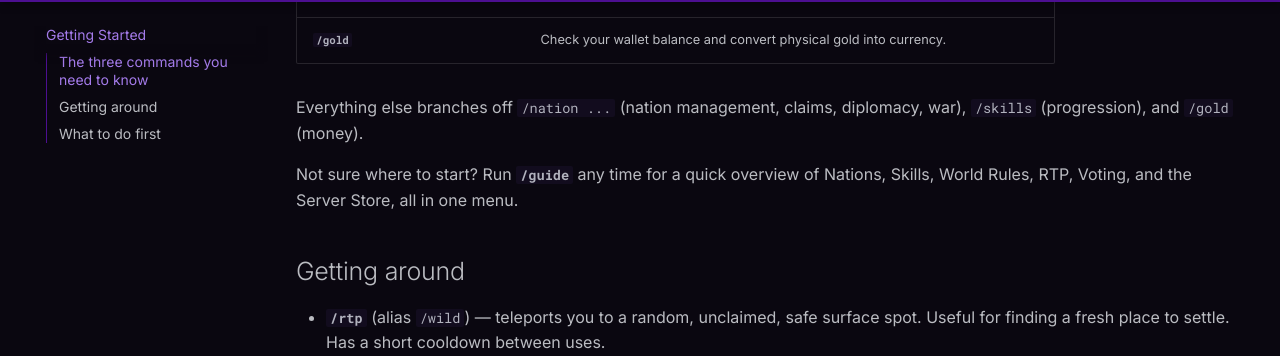
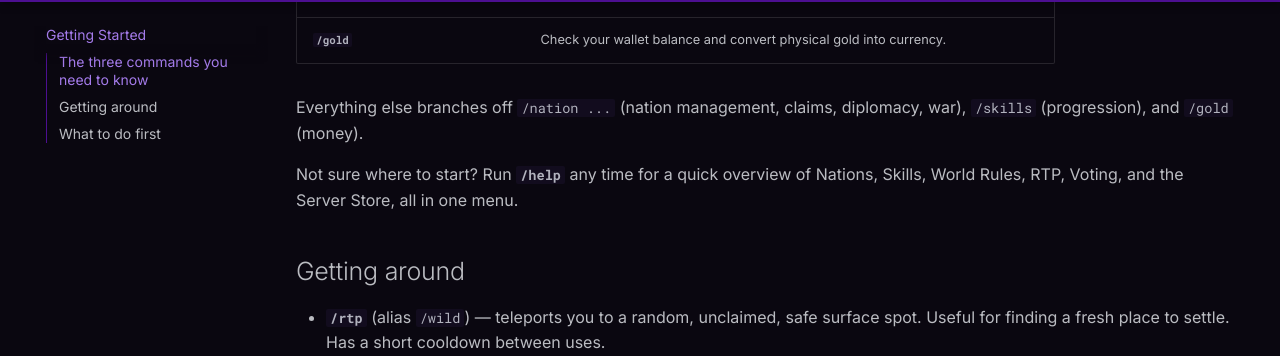
Before and after one commit to SourceRealms/sourcerealms-docs, an MkDocs documentation site: the page built from docs/getting-started.md, in a window 1280 px wide and 900 px high, scrolled down 395 px. Shown: the part 94-450 px from the top of the window. Built offline with MkDocs 1.6.1 and Material for MkDocs 9.7.7, drawn with Linux system fonts in a browser that asks for light colours.

Commit message:
Rename help command references from /guide to /help
/help is now the primary command (with /guide as an alias), and the
Help GUI's layout changed: Server Store moved to the top-middle slot,
the rest centered on row 2.

```diff
--- a/docs/getting-started.md
+++ b/docs/getting-started.md
@@ -15,7 +15,7 @@ bearings before anything else.
 Everything else branches off `/nation ...` (nation management, claims, diplomacy, war), `/skills`
 (progression), and `/gold` (money).
 
-Not sure where to start? Run **`/guide`** any time for a quick overview of Nations, Skills, World
+Not sure where to start? Run **`/help`** any time for a quick overview of Nations, Skills, World
 Rules, RTP, Voting, and the Server Store, all in one menu.
 
 ## Getting around
```
Also changed, not shown: docs/reference/commands.md (+1 -1 lines).
